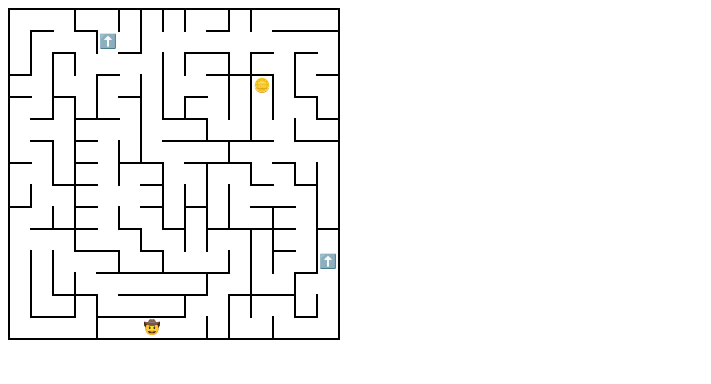
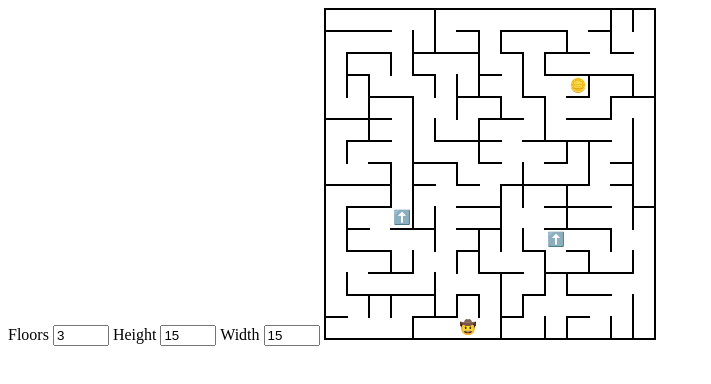
Before and after one commit to zedosoad1995/maze, a website with bundled scripts: page index.html in a window 1280 px wide. Shown: the whole page, without its empty margins (0-711 px from the left). Built offline with nearby package versions, Linux system fonts and the light colour scheme.

Commit message:
Add inputs to change maze dimensions

```diff
--- a/index.html
+++ b/index.html
@@ -7,7 +7,41 @@
     <link rel="stylesheet" href="index.css" />
   </head>
   <body>
+    <label for="num-floors">Floors</label>
+    <input
+      id="num-floors"
+      name="numFloors"
+      type="number"
+      min="1"
+      max="20"
+      step="1"
+      value="3"
+    />
+
+    <label for="height">Height</label>
+    <input
+      id="height"
+      name="height"
+      type="number"
+      min="2"
+      max="50"
+      step="1"
+      value="15"
+    />
+
+    <label for="width">Width</label>
+    <input
+      id="width"
+      name="width"
+      type="number"
+      min="2"
+      max="50"
+      step="1"
+      value="15"
+    />
+
     <canvas id="maze"></canvas>
+
     <script type="module" src="index.js"></script>
   </body>
 </html>
--- a/index.js
+++ b/index.js
@@ -70,18 +70,28 @@
 }
 
 function init() {
-  const height = 15;
-  const width = 15;
-  const floors = 3;
-
   const cellSize = 20;
   const wallThickness = 2;
   const canvas = document.querySelector("#maze");
+  const dimensionInputs = {
+    floors: document.querySelector("#num-floors"),
+    height: document.querySelector("#height"),
+    width: document.querySelector("#width"),
+  };
+  const dimensions = {
+    floors: 3,
+    height: 15,
+    width: 15,
+  };
+  let maze;
 
-  canvas.width = width * cellSize + (width + 1) * wallThickness;
-  canvas.height = height * cellSize + (height + 1) * wallThickness;
+  const loadMaze = () => {
+    canvas.width =
+      dimensions.width * cellSize + (dimensions.width + 1) * wallThickness;
+    canvas.height =
+      dimensions.height * cellSize + (dimensions.height + 1) * wallThickness;
 
-  const maze = new Board({ height, width, floors });
+    maze = new Board(dimensions);
     maze.initRandomMaze();
     maze.initPlayerPosition();
     maze.initGoalPosition();
@@ -97,6 +107,40 @@
     };
 
     maze.draw();
+  };
+
+  const commitDimension = (name) => {
+    const input = dimensionInputs[name];
+    const minimum = Number(input.min);
+    const maximum = Number(input.max);
+    const enteredValue = Number(input.value);
+
+    if (input.value === "" || !Number.isFinite(enteredValue)) {
+      input.value = dimensions[name];
+      return;
+    }
+
+    const value = Math.min(
+      maximum,
+      Math.max(minimum, Math.round(enteredValue)),
+    );
+
+    input.value = value;
+
+    if (value === dimensions[name]) {
+      return;
+    }
+
+    dimensions[name] = value;
+    loadMaze();
+  };
+
+  for (const [name, input] of Object.entries(dimensionInputs)) {
+    input.addEventListener("change", () => commitDimension(name));
+    input.addEventListener("blur", () => commitDimension(name));
+  }
+
+  loadMaze();
 
   const directionsByKey = {
     ArrowUp: DIRECTIONS.NORTH,
@@ -108,6 +152,10 @@
   };
 
   window.addEventListener("keydown", (event) => {
+    if (event.target instanceof HTMLInputElement) {
+      return;
+    }
+
     if (event.code === "Space") {
       event.preventDefault();
       maze.loadMaze();
```
Lines whose indentation alone changed are shown as unchanged.
